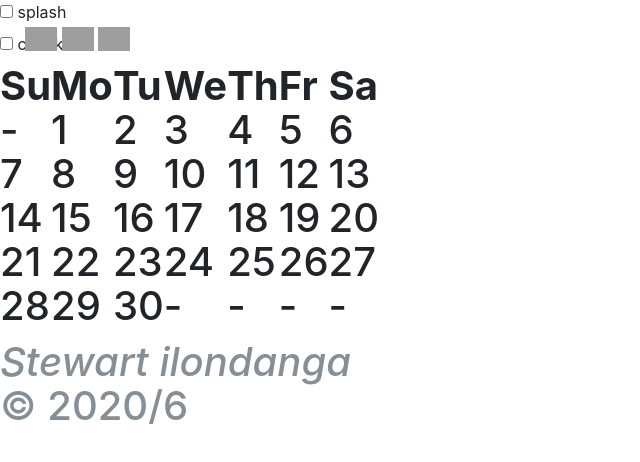
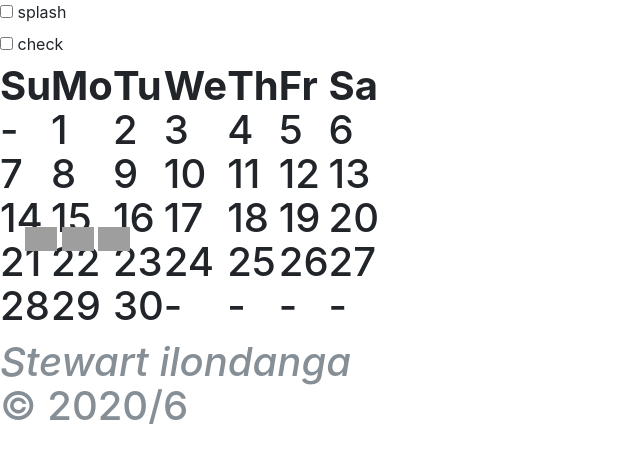
Before and after one commit to stewilondanga/splash-check, a plain HTML site: page index.html in a window 1280 px wide. Shown: the whole page, without its empty margins (0-640 px from the left). Drawn offline with nearby package versions, Linux system fonts and the light colour scheme; grey boxes are pictures that could not be loaded.

Commit message:
add css/styles.css

```diff
--- a/css/styles.css
+++ b/css/styles.css
@@ -6,7 +6,7 @@
 
 .my_social {
   position: absolute;
-  top: 25px;
+  top: 225px;
   left: 25px;
 }
 
```
